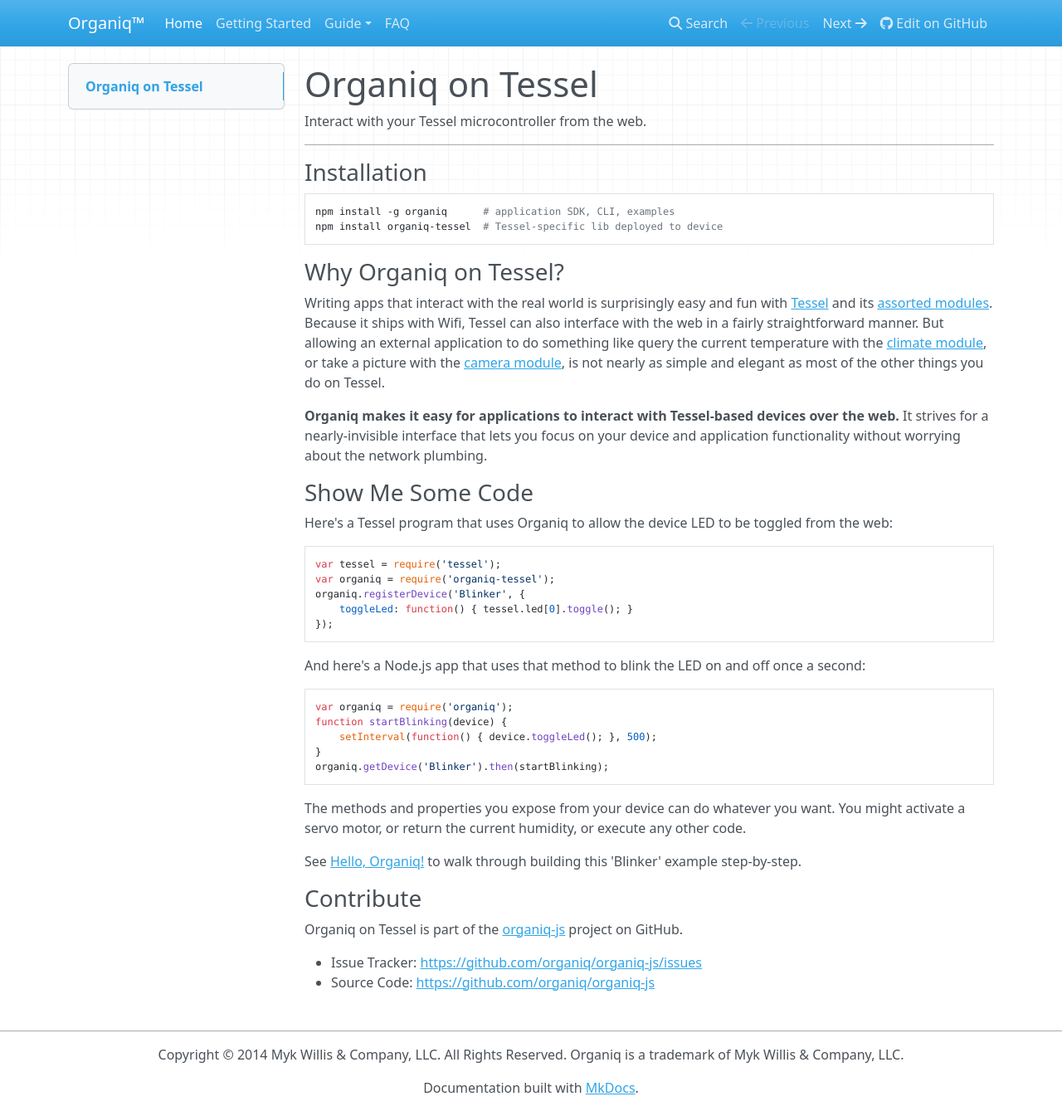
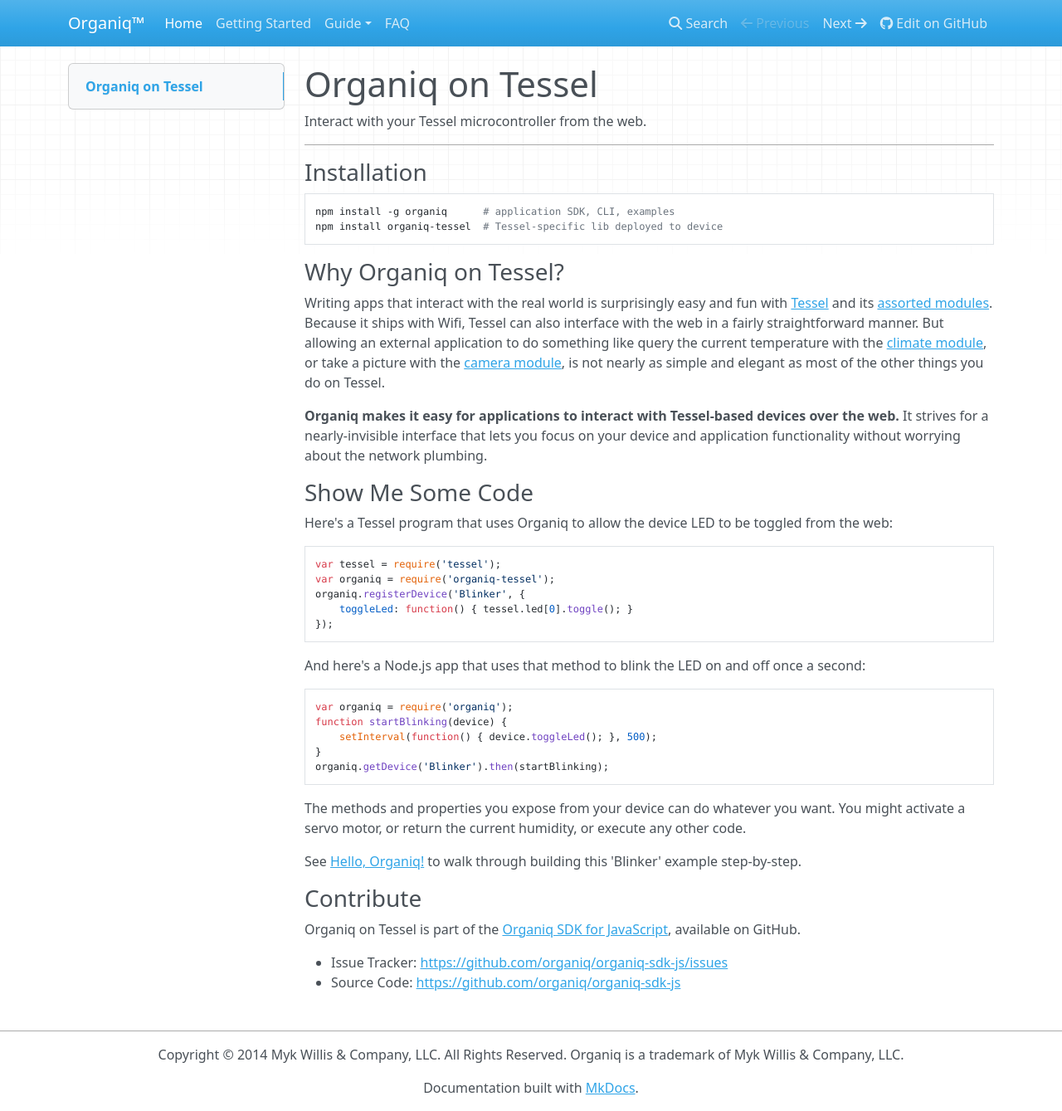
Before and after one commit to mykwillis/organiq-docs-tessel, an MkDocs documentation site: the page built from docs/index.md, in a window 1280 px wide and 1339 px high. Shown: the whole window at 83% size. Built offline with MkDocs 1.6.1, drawn with Linux system fonts in a browser that asks for light colours; nearby versions of some CDN libraries; old or Windows-style settings are respelled for this version of MkDocs.

Commit message:
Correct path to GitHub repo

```diff
--- a/docs/index.md
+++ b/docs/index.md
@@ -41,7 +41,7 @@ See [Hello, Organiq!](hello.md) to walk through building this 'Blinker' example
 
 ### Contribute
 
-Organiq on Tessel is part of the [organiq-js](https://github.com/organiq/organiq-js) project on GitHub.
+Organiq on Tessel is part of the [Organiq SDK for JavaScript](https://github.com/organiq/organiq-sdk-js), available on GitHub.
 
-* Issue Tracker: <https://github.com/organiq/organiq-js/issues>
-* Source Code: <https://github.com/organiq/organiq-js>
+* Issue Tracker: <https://github.com/organiq/organiq-sdk-js/issues>
+* Source Code: <https://github.com/organiq/organiq-sdk-js>
```
